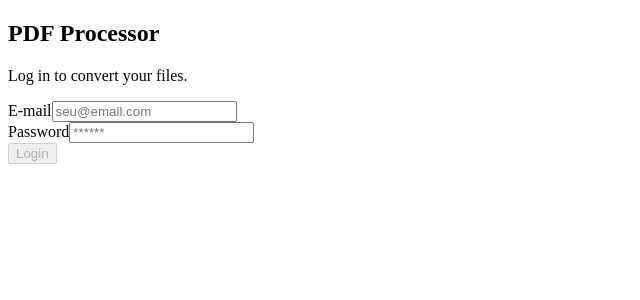
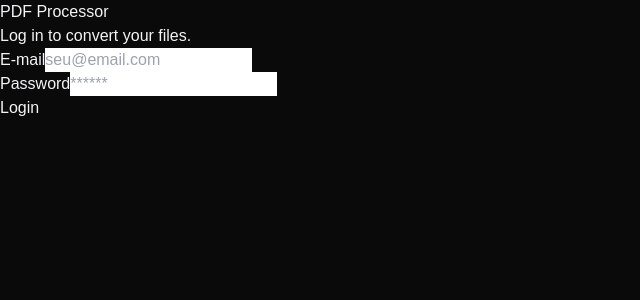
Before and after one commit to oligregz/pdf-processor, an Angular app in the folder interface/: page /login in a window 1280 px wide. Shown: the top 300 px of the page, without its empty margins (0-640 px from the left). Built offline with nearby package versions, Linux system fonts and the light colour scheme.

Commit message:
style(interaface): add color palette to project

```diff
--- a/interface/src/styles.scss
+++ b/interface/src/styles.scss
@@ -1 +1,10 @@
 /* You can add global styles to this file, and also import other style files */
+@tailwind base;
+@tailwind components;
+@tailwind utilities;
+
+@layer base {
+  body {
+    @apply bg-dark-bg text-text-main font-sans antialiased;
+  }
+}
--- /dev/null
+++ b/interface/tailwind.config.js
@@ -0,0 +1,33 @@
+/** @type {import('tailwindcss').Config} */
+module.exports = {
+  content: [
+    "./src/**/*.{html,ts}",
+  ],
+  theme: {
+    extend: {
+      colors: {
+        dark: {
+          bg: '#0A0A0A',
+          surface: '#1A1616',
+        },
+        crimson: {
+          DEFAULT: '#C81E1E',
+          hover: '#A51818',
+        },
+        text: {
+          main: '#F3F4F6',
+          muted: '#9CA3AF',
+        },
+        status: {
+          success: '#10B981',
+          error: '#EF4444',
+        }
+      },
+      fontFamily: {
+        sans: ['Geist Sans', 'sans-serif'],
+        mono: ['Geist Mono', 'monospace'],
+      }
+    },
+  },
+  plugins: [],
+}
```
